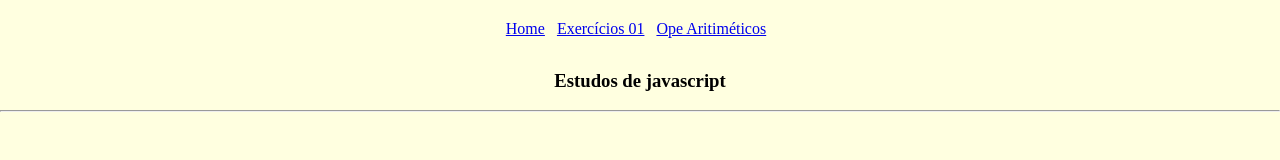
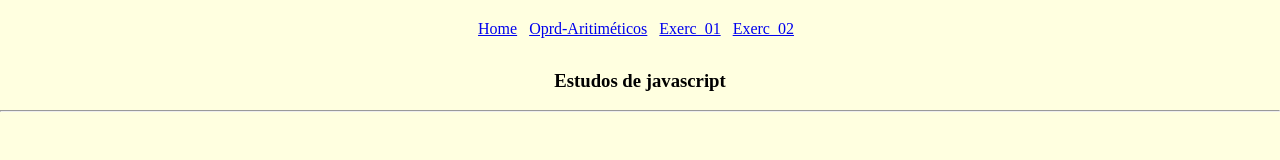
Before and after one commit to AleSouza7/ConhecimentoJavascript, a plain HTML site: page index.html in a window 1280 px wide. Drawn offline with Linux system fonts and the light colour scheme.

Commit message:
Update index.html

```diff
--- a/index.html
+++ b/index.html
@@ -13,8 +13,9 @@
 			<ul>
 				<li>
 					<a href="index.html">Home</a>
-					<a href="exercicios_01_Javascript.html">Exercícios 01</a>
-					<a href="operadores_aritiméticos.html">Ope Aritiméticos</a>
+					<a href="operadores_aritiméticos.html">Oprd-Aritiméticos</a>
+					<a href="exercicios_01_Javascript.html">Exerc_01</a>
+					<a href="Exerc_02_Javascript.html">Exerc_02</a>
 				</li>
 			</ul>
 		</div>
```
